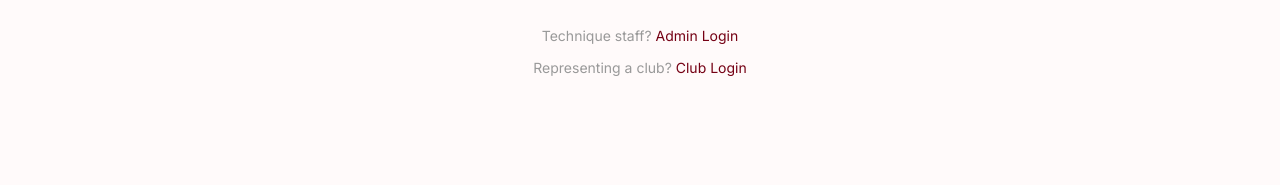
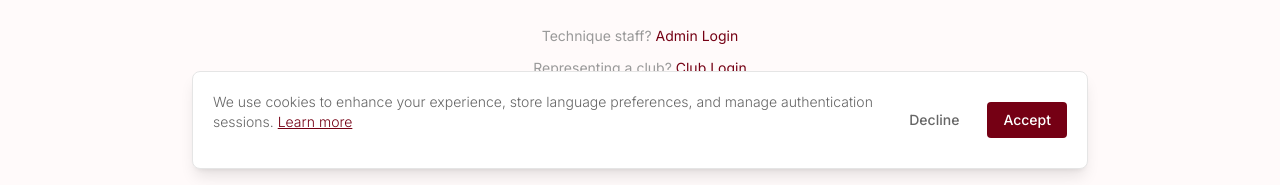
Before and after one commit to MIT-Technique/Technique-Website, a Next.js app: page /en/login in a window 1280 px wide. Shown: the part 615-800 px from the top of the page. Built offline with nearby package versions, Linux system fonts and the light colour scheme; no server answers.

Commit message:
Cookies Consent

```diff
--- a/src/app/[locale]/layout.js
+++ b/src/app/[locale]/layout.js
@@ -5,6 +5,7 @@ import { notFound } from "next/navigation";
 import { locales, localeDirection } from "../../i18n/config";
 import "../globals.css";
 import Navbar from "../../components/Navbar_and_Sidebar/Navbar_new";
+import CookieConsent from "../../components/CookieConsent/CookieConsent";
 import "slick-carousel/slick/slick.css";
 import "slick-carousel/slick/slick-theme.css";
 
@@ -42,6 +43,7 @@ export default async function RootLayout({ children, params: { locale } }) {
         <NextIntlClientProvider messages={messages} locale={locale}>
           <Navbar />
           <div className="min-h-screen">{children}</div>
+          <CookieConsent />
         </NextIntlClientProvider>
       </body>
     </html>
--- /dev/null
+++ b/src/components/CookieConsent/CookieConsent.jsx
@@ -0,0 +1,93 @@
+'use client';
+
+import { useState, useEffect } from 'react';
+import { usePathname } from 'next/navigation';
+import { useLocale } from 'next-intl';
+import Link from 'next/link';
+
+export default function CookieConsent() {
+  const [isVisible, setIsVisible] = useState(false);
+  const pathname = usePathname();
+  const locale = useLocale();
+  const isHomePage = pathname === `/${locale}`;
+
+  useEffect(() => {
+    // Check if user has already consented
+    const consent = localStorage.getItem('cookie-consent');
+    if (!consent) {
+      // Small delay to avoid flash on page load
+      const timer = setTimeout(() => setIsVisible(true), 500);
+      return () => clearTimeout(timer);
+    }
+  }, []);
+
+  const handleAccept = () => {
+    localStorage.setItem('cookie-consent', 'accepted');
+    setIsVisible(false);
+  };
+
+  const handleDecline = () => {
+    localStorage.setItem('cookie-consent', 'declined');
+    setIsVisible(false);
+  };
+
+  if (!isVisible) return null;
+
+  return (
+    <div
+      className={`fixed bottom-0 left-0 right-0 z-50 p-4 transition-all duration-300 ${
+        isVisible ? 'translate-y-0 opacity-100' : 'translate-y-full opacity-0'
+      }`}
+    >
+      <div
+        className={`max-w-4xl mx-auto rounded-lg shadow-lg border ${
+          isHomePage
+            ? 'bg-black/90 backdrop-blur-md border-white/10 text-white'
+            : 'bg-white border-border text-text-primary'
+        }`}
+      >
+        <div className="p-4 sm:p-5 flex flex-col sm:flex-row items-start sm:items-center gap-4">
+          <div className="flex-1">
+            <p
+              className={`text-sm ${
+                isHomePage ? 'text-white/80' : 'text-text-secondary'
+              }`}
+            >
+              We use cookies to enhance your experience, store language preferences, and manage authentication sessions.{' '}
+              <Link
+                href={`/${locale}/privacy`}
+                className={`underline hover:no-underline ${
+                  isHomePage ? 'text-white' : 'text-accent'
+                }`}
+              >
+                Learn more
+              </Link>
+            </p>
+          </div>
+          <div className="flex gap-3 w-full sm:w-auto">
+            <button
+              onClick={handleDecline}
+              className={`flex-1 sm:flex-none px-4 py-2 text-sm font-medium rounded transition-colors ${
+                isHomePage
+                  ? 'text-white/70 hover:text-white hover:bg-white/10'
+                  : 'text-text-secondary hover:text-text-primary hover:bg-bg-secondary'
+              }`}
+            >
+              Decline
+            </button>
+            <button
+              onClick={handleAccept}
+              className={`flex-1 sm:flex-none px-4 py-2 text-sm font-medium rounded transition-colors ${
+                isHomePage
+                  ? 'bg-white text-black hover:bg-white/90'
+                  : 'bg-accent text-white hover:bg-accent/90'
+              }`}
+            >
+              Accept
+            </button>
+          </div>
+        </div>
+      </div>
+    </div>
+  );
+}
--- a/src/components/Navbar_and_Sidebar/Navbar_new.jsx
+++ b/src/components/Navbar_and_Sidebar/Navbar_new.jsx
@@ -19,14 +19,20 @@ function Navbar() {
   // Check if any item in a dropdown is active
   const isDropdownActive = (items) => {
     return items.some(item => {
+      // Senior Bio link should only be active on exactly /login or /bio, not login subpages
       if (item.href === `/${locale}/login`) return pathname === `/${locale}/login` || pathname === `/${locale}/bio`;
+      // When on login subpages, only match exact paths
+      if (pathname.startsWith(`/${locale}/login/`)) return pathname === item.href;
       return pathname === item.href || pathname.startsWith(item.href + "/");
     });
   };
 
   const isActive = (href) => {
     if (href === `/${locale}`) return pathname === `/${locale}`;
+    // Senior Bio link should only be active on exactly /login or /bio, not login subpages like /login/admin
     if (href === `/${locale}/login`) return pathname === `/${locale}/login` || pathname === `/${locale}/bio`;
+    // When on login subpages (/login/admin, /login/club, etc.), only match exact paths
+    if (pathname.startsWith(`/${locale}/login/`)) return pathname === href;
     return pathname === href || pathname.startsWith(href + "/");
   };
 
--- a/src/components/Navbar_and_Sidebar/Sidebar.jsx
+++ b/src/components/Navbar_and_Sidebar/Sidebar.jsx
@@ -46,7 +46,10 @@ function Sidebar({ pathname }) {
   const borderColor = isHomePage ? "rgba(255,255,255,0.1)" : "#E5E5E5";
 
   const isActive = (href) => {
+    // Senior Bio link (/login) should only be active on exactly /login or /bio, not on /login/admin, /login/club, etc.
     if (href === `/${locale}/login`) return pathname === `/${locale}/login` || pathname === `/${locale}/bio`;
+    // For other paths, check exact match or subpath, but exclude login subpages from general matching
+    if (pathname.startsWith(`/${locale}/login/`)) return pathname === href;
     return pathname === href || pathname.startsWith(href + "/");
   };
 
```
